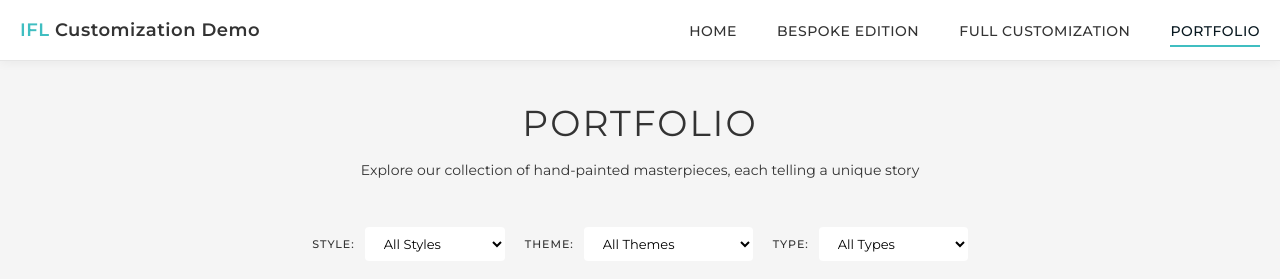
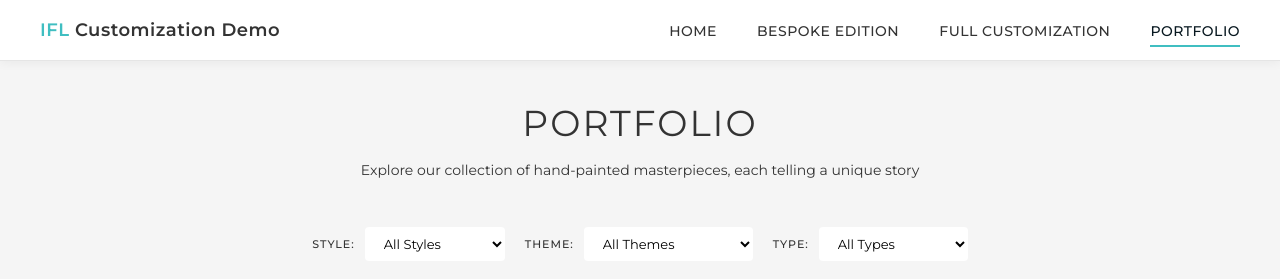
Before and after one commit to deviflw/ifl-customization-demo, a plain HTML site: page portfolio.html in a window 1280 px wide. Shown: the top 279 px of the page. Drawn offline with Linux system fonts and the light colour scheme.

Commit message:
Make header and portfolio full width

```diff
--- a/shared/navigation.css
+++ b/shared/navigation.css
@@ -19,9 +19,10 @@
 }
 
 .nav-container {
-    max-width: 1400px;
+    /* Убираем max-width для full width! */
+    /* max-width: 1400px; */
     margin: 0 auto;
-    padding: 0 20px;
+    padding: 0 40px; /* Увеличиваем padding для красоты */
     display: flex;
     justify-content: space-between;
     align-items: center;
--- a/shared/portfolio-styles-v2.css
+++ b/shared/portfolio-styles-v2.css
@@ -3,9 +3,10 @@
 
 /* Portfolio Grid Container */
 .portfolio-container {
-    max-width: var(--max-width, 1400px);
+    /* Full width! */
+    /* max-width: var(--max-width, 1400px); */
     margin: 0 auto;
-    padding: 40px 20px;
+    padding: 40px 40px; /* Больше padding с боков */
 }
 
 .portfolio-header {
```
